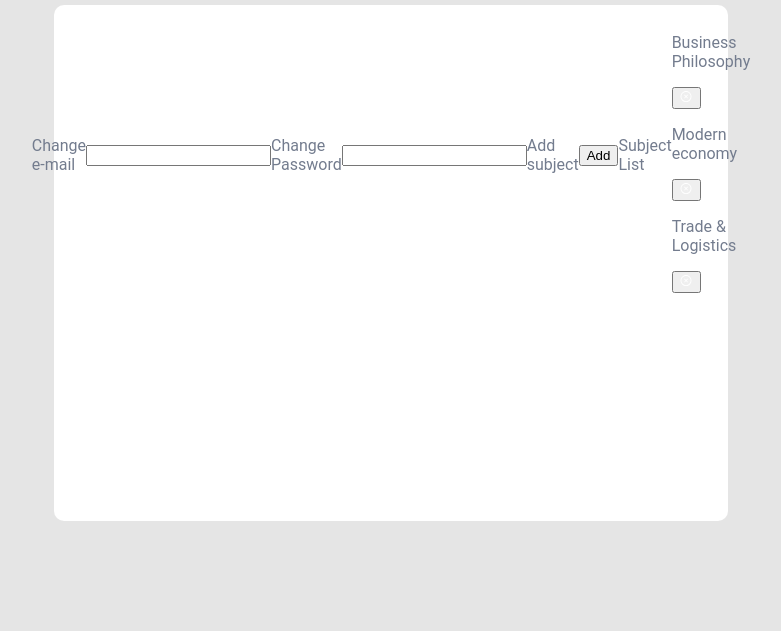
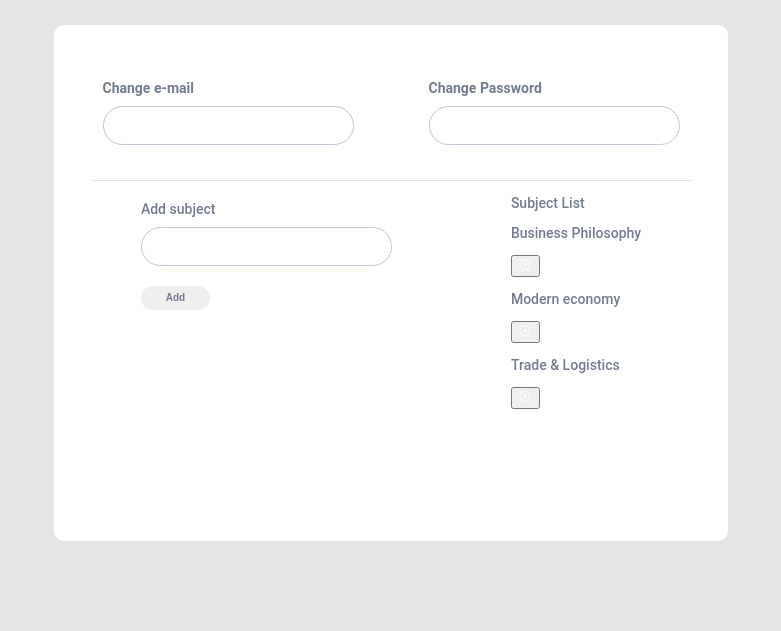
Before and after one commit to Maladelfineka/Librus, a plain HTML site: page settings.html in a window 1280 px wide. Shown: the part 185-816 px from the top of the page, without its empty margins (249-1030 px from the left). Drawn offline with Linux system fonts and the light colour scheme.

Commit message:
Add files via upload

```diff
--- a/settings.html
+++ b/settings.html
@@ -16,14 +16,24 @@
 
         <div class="settings_apps">
             <div class="settings_apps1">
+                <div class="settings_apps1_1">
                     <label class="settings_apps1_p1" for="">Change e-mail</label>
                     <input class="settings_apps1_p2" type="text">
+                </div>
+               <div class="settings_apps1_1">
                 <label class="settings_apps1_p1" for="">Change Password</label>
                 <input class="settings_apps1_p2" type="text">
                </div>
+
+            </div>
             <div class="settings_apps2">
-                <p>Add subject</p>
+                <div class="settings_apps2_2">
+                    <label class="settings_apps1_p1" for="">Add subject</label>
+                    <input class="settings_apps1_p2" type="text">
                     <button class="settings_add">Add</button>
+                </div>
+
+                <div class="settings_apps3">
                     <p>Subject List</p>
                     <div>
                         <p>Business Philosophy</p>
@@ -37,6 +47,8 @@
 
             </div>
 
+        </div>
+
 
 
 
--- a/style.css
+++ b/style.css
@@ -282,6 +282,7 @@ body {
 
 .settings_h1 {
     width: 674px;
+    margin-bottom: 60px;
 }
 
 .settings_div {
@@ -289,26 +290,71 @@ body {
     height: 516px;
     background-color: #FFFFFF;
     border-radius: 10px;
+
 }
 
 .settings_apps {
     display: flex;
     justify-content: center;
     align-items: center;
+    flex-direction: column;
+
 
 }
 .settings_apps1{
     display: flex;
     justify-content: center;
     align-items: center;
-    width: 10000px;
-    height: 300px;
+    font-weight: 600;
+    font-size: 14px;
+    gap: 75px;
+    width: 600px;
+    height: 135px;
+    margin-top: 20px;
+    border-bottom: solid #DFE2E8 1px;
 
+
+}
+
+
+.settings_apps1_1{
+    display: flex;
+    flex-direction: column;
+}
+
+.settings_apps1_p2 {
+    border-radius: 25px;
+    height: 35px;
+    width: 245px;
+    border: 1px solid #C0C7D6;
+    margin-top: 10px;
 }
 
 .settings_apps2{
     display: flex;
     justify-content: center;
-    align-items: center;
+    font-weight: 550;
+    font-size: 14px;
+
 
 }
+
+.settings_apps2_2{
+    display: flex;
+    flex-direction: column;
+    width: 370px;
+    margin-top: 20px;
+}
+
+.settings_add {
+    width: 69px;
+    height: 24px;
+    border-radius: 96px;
+    border: 0px;
+    margin-top: 20px;
+    font-size: 10px;
+    font-weight: 600;
+    color:  rgba(115, 124, 142, 1);
+
+
+}
```
Lines whose indentation alone changed are shown as unchanged.
